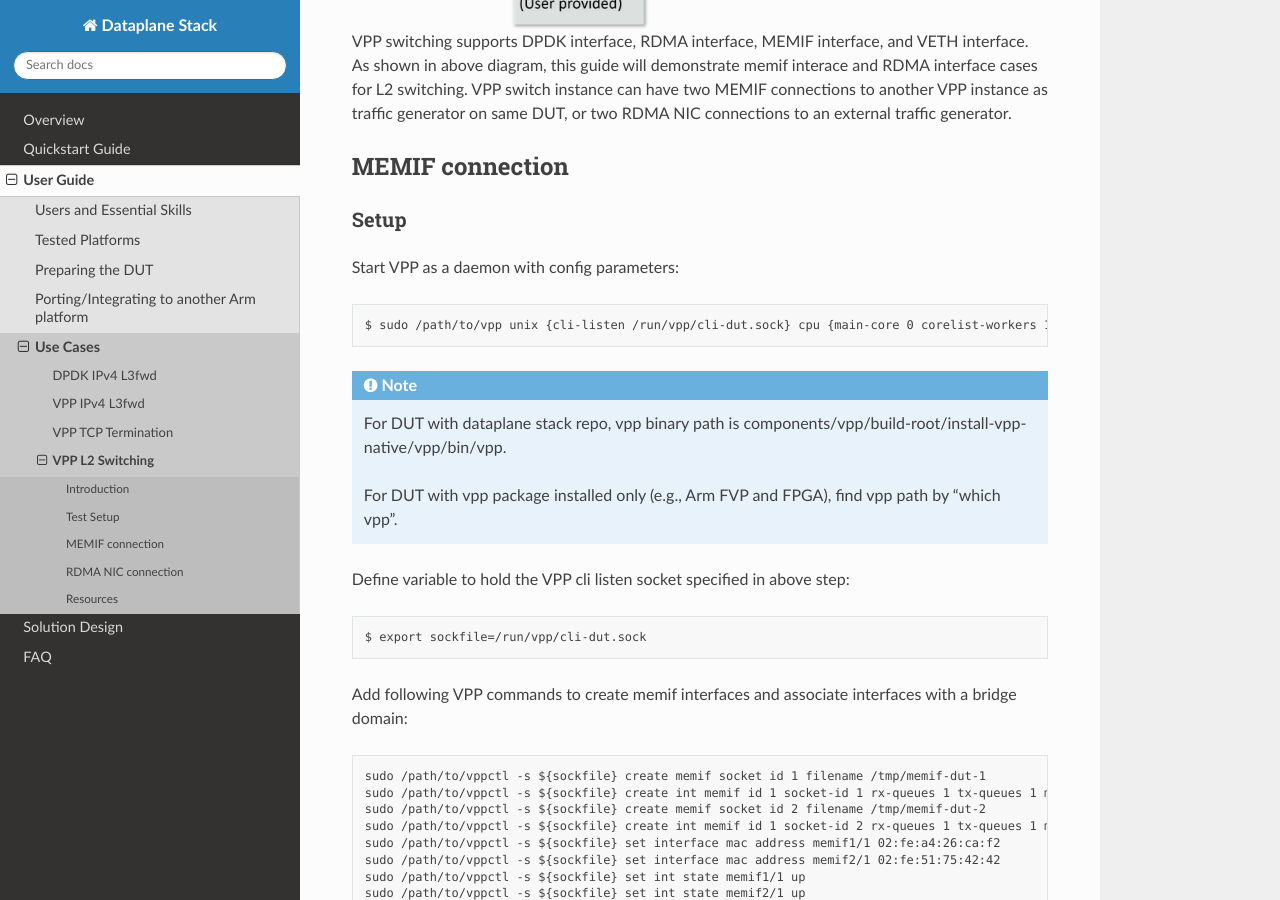
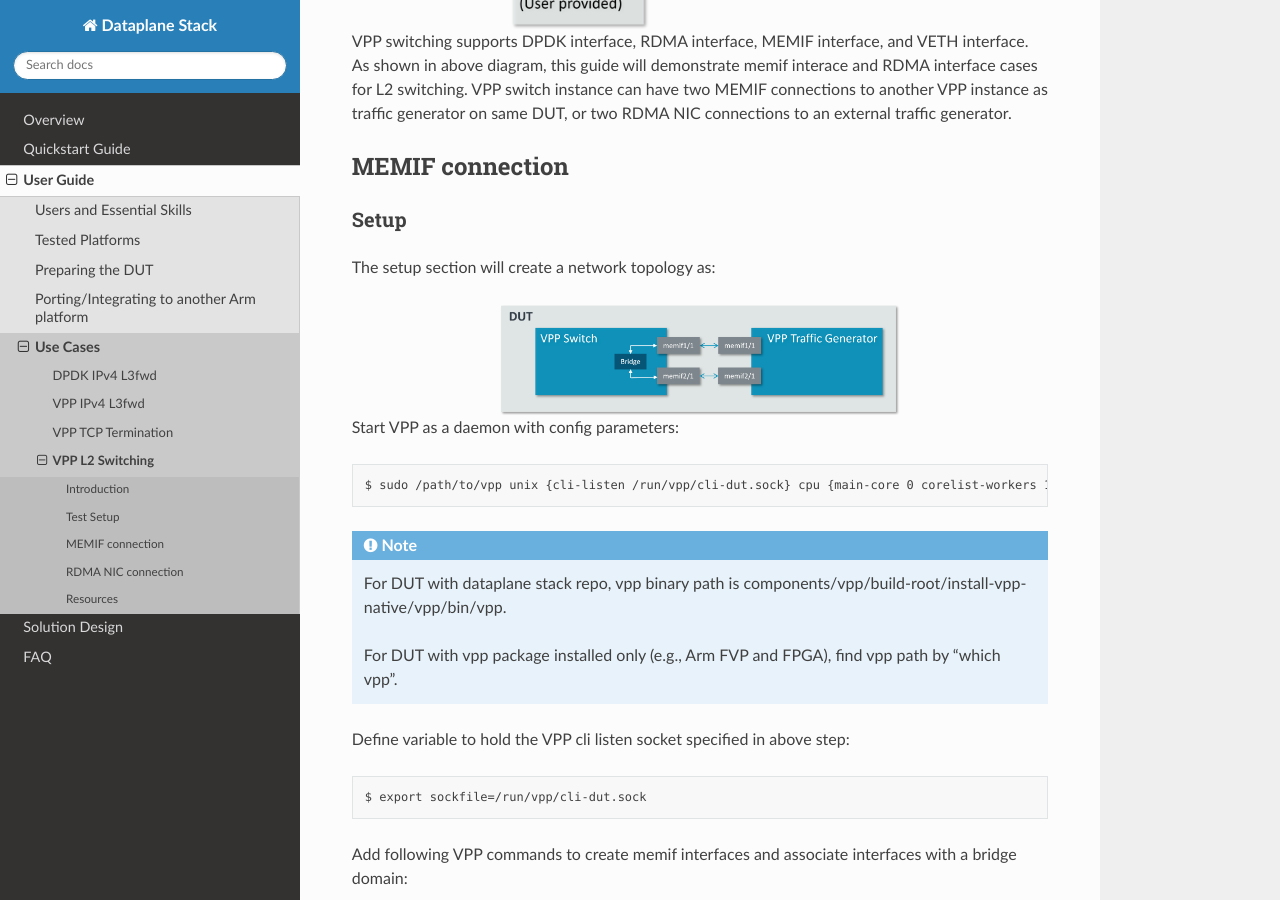
Before and after one commit to Yefeng-Lin/dataplane-stack_doc, a Sphinx documentation site: the page built from doc/user_guide/l2_switching_vpp.rst, in a window 1280 px wide and 900 px high, scrolled down 1133 px. Built offline with Sphinx 7.4.7 and the Read the Docs theme 2.0.0, drawn with Linux system fonts in a browser that asks for light colours; some of the changed text lies outside the part shown.

Commit message:
Add memif and rdma connections topology diagram

```diff
--- a/doc/user_guide/l2_switching_vpp.rst
+++ b/doc/user_guide/l2_switching_vpp.rst
@@ -56,6 +56,12 @@ MEMIF connection
 
 Setup
 ~~~~~
+
+The setup section will create a network topology as:
+
+.. figure:: ../images/l2_switching_memif.png
+   :align: center
+   :width: 400
 
 Start VPP as a daemon with config parameters::
 
@@ -184,6 +190,12 @@ RDMA NIC connection
 Setup
 ~~~~~
 
+This guide assumes the following topology:
+
+.. figure:: ../images/l2_switching_rdma.png
+   :align: center
+   :width: 400
+
 Start VPP as a daemon with config parameters::
 
         $ sudo /path/to/vpp unix {cli-listen /run/vpp/cli.sock} cpu {main-core 1 corelist-workers 2}
--- a/doc/user_guide/tcp_term.rst
+++ b/doc/user_guide/tcp_term.rst
@@ -211,7 +211,7 @@ Kill iperf3 server::
 Physical NIC
 ************
 
-This guide assmues the following setup:
+This guide assumes the following setup:
 
 .. figure:: ../images/tcp-term-nic.png
         :align: center
```
Also changed, not shown: doc/images/l2_switching_memif.png (added), doc/images/l2_switching_rdma.png (added).
